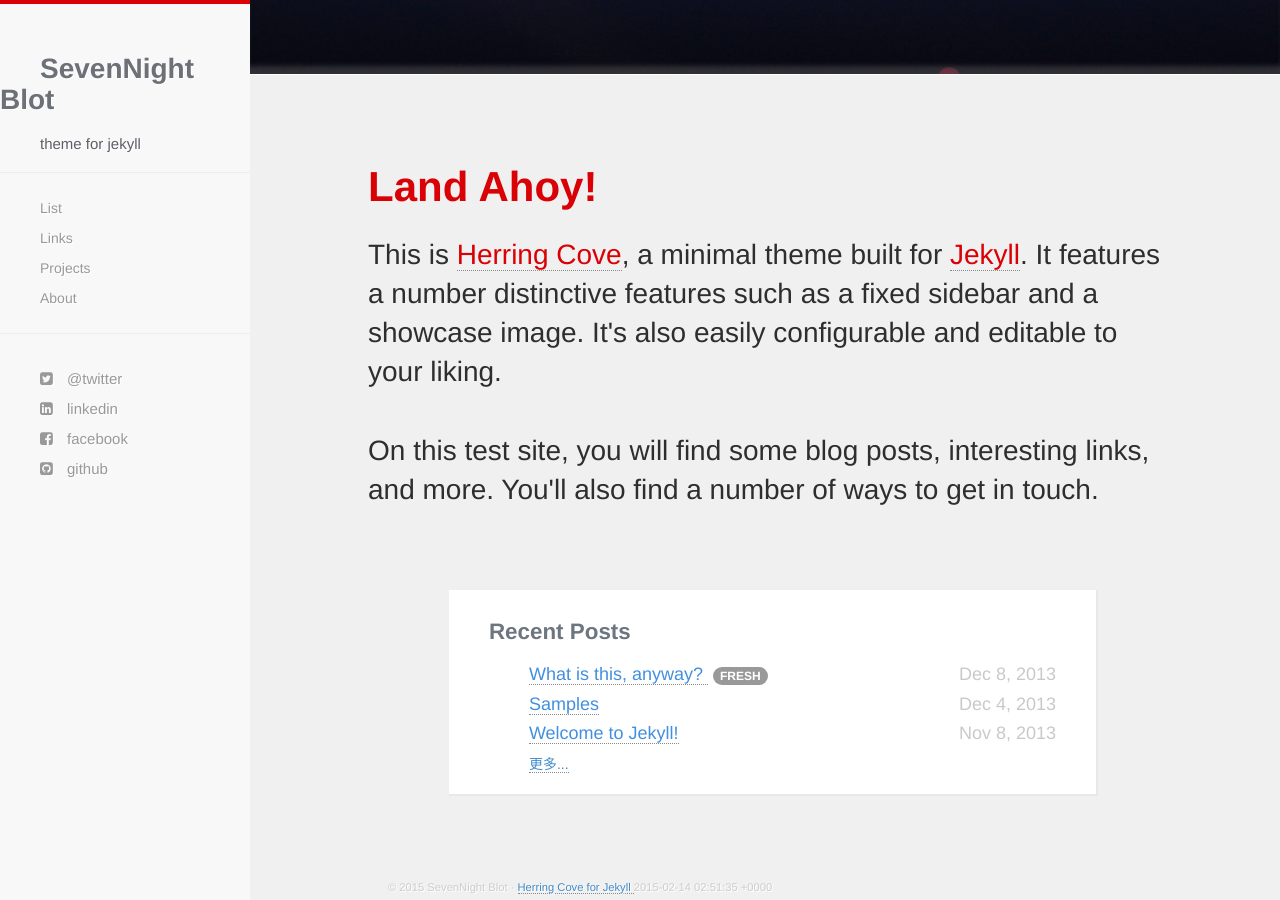
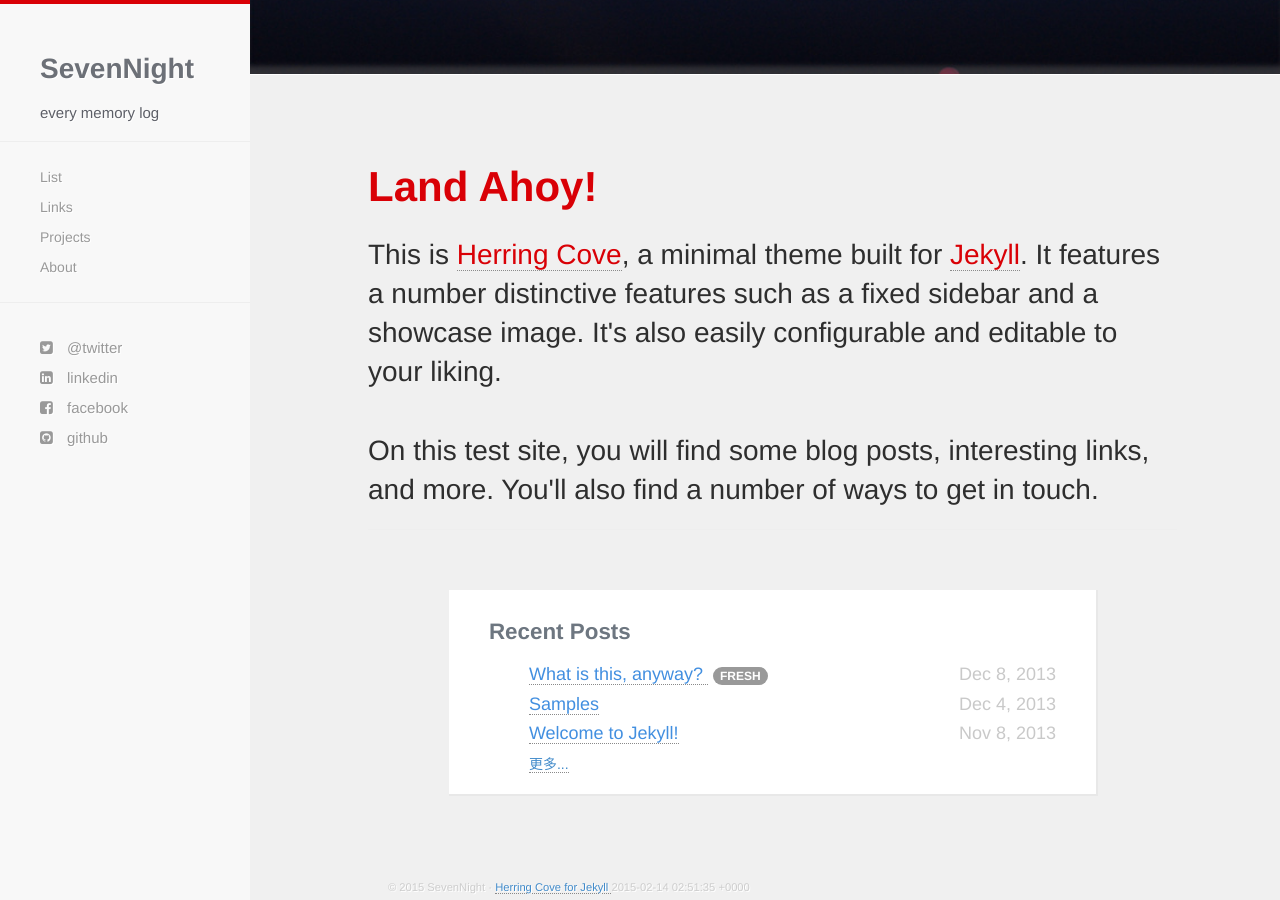
Before and after one commit to ceares/blog, a Jekyll site: the page built from index.html, in a window 1280 px wide and 900 px high, scrolled down 629 px. Built offline with Jekyll 4.4.1, drawn with Linux system fonts in a browser that asks for light colours; nearby versions of some CDN libraries; Markdown is read by kramdown in place of the engine named in the settings.

Commit message:
Update _config.yml

```diff
--- a/_config.yml
+++ b/_config.yml
@@ -1,7 +1,7 @@
-name: SevenNight Blot
+name: SevenNight
 author: Herring Cove
 baseurl: /blog
-description: theme for jekyll
+description: every memory log
 github: http://www.github.com/arnp
 twitter: http://www.twitter.com/
 facebook: http://www.facebook.com
```
